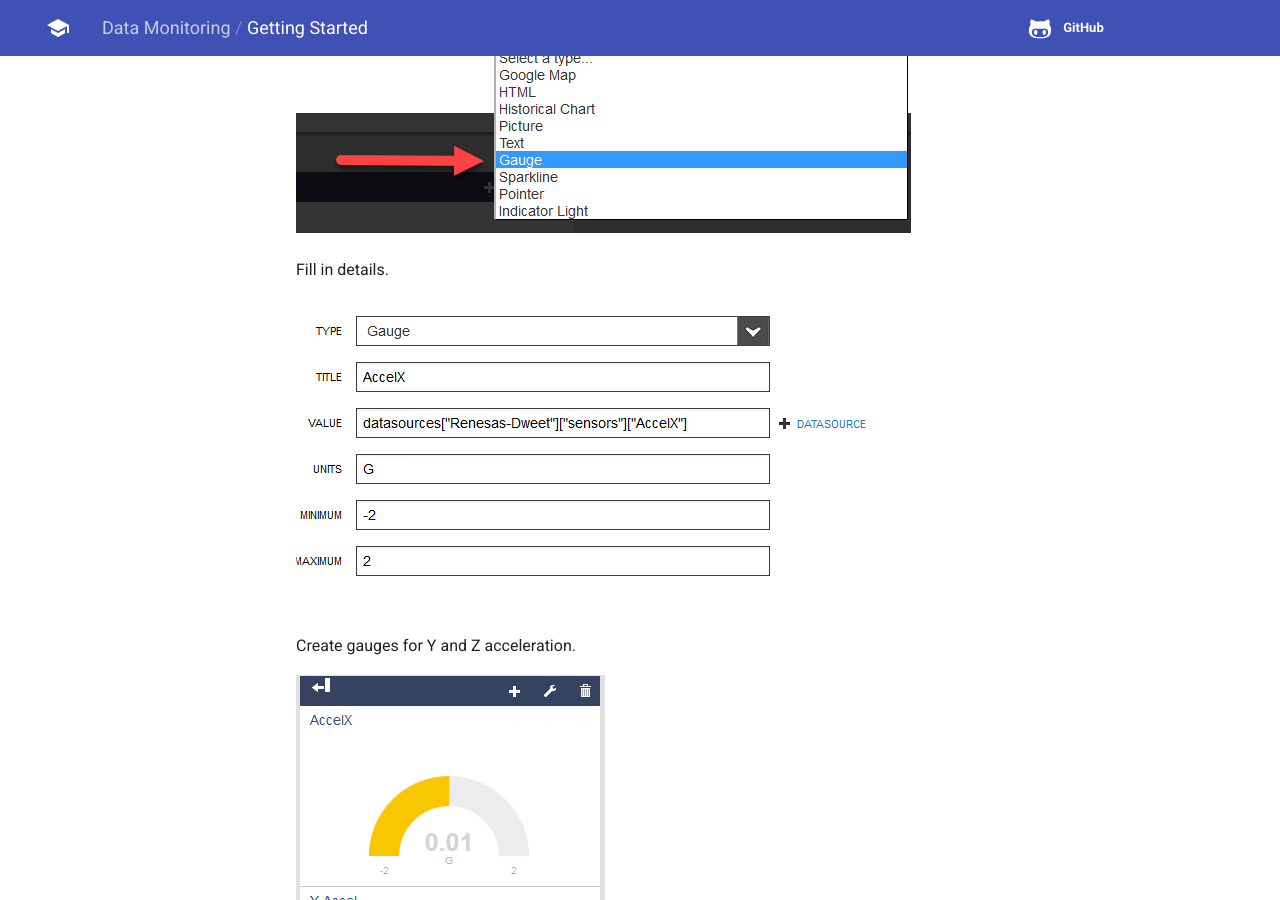
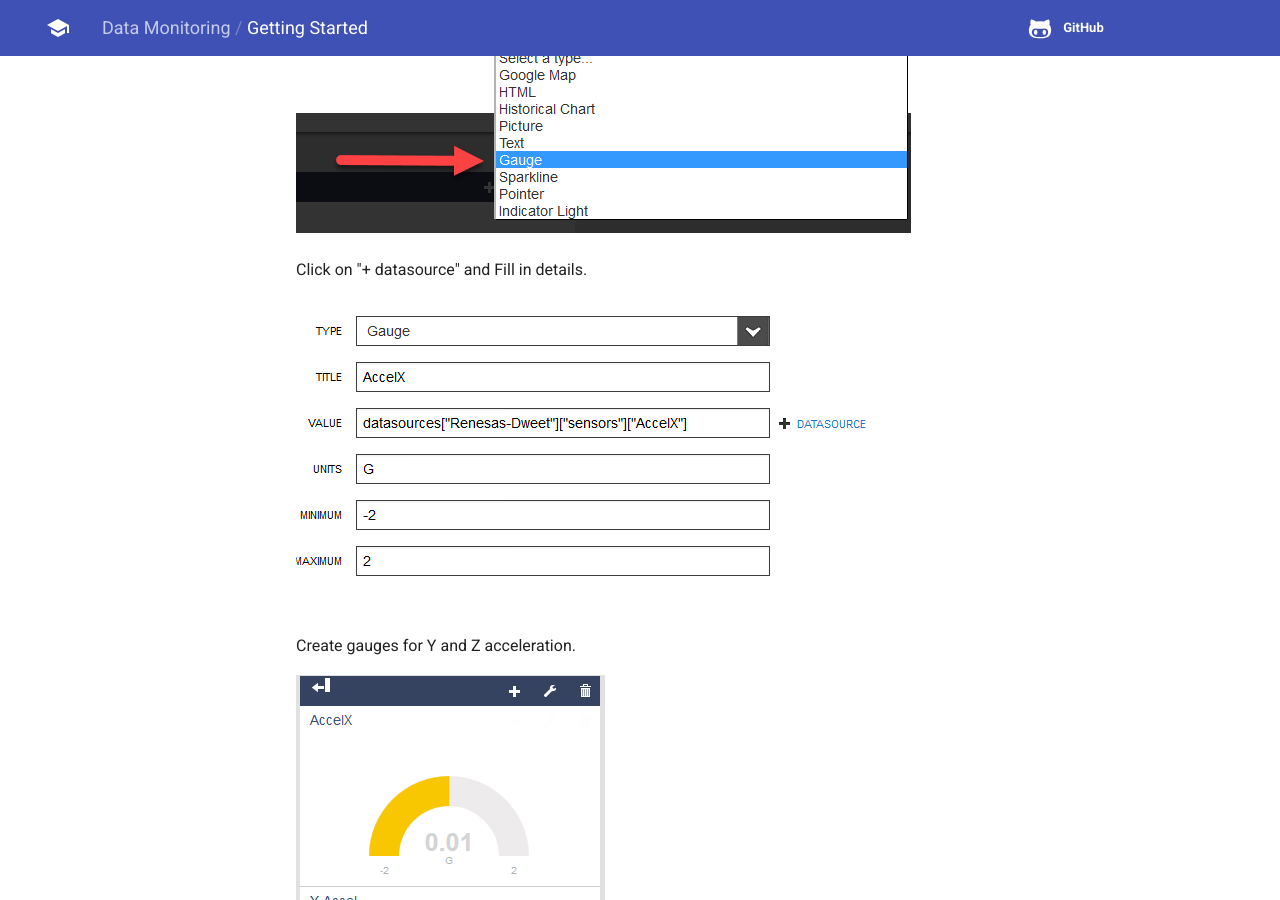
Before and after one commit to codetricity/s5d9-hacking, an MkDocs documentation site: the page built from docs/monitoring/starting.md, in a window 1280 px wide and 900 px high, scrolled down 8817 px. Built offline with MkDocs 1.6.1 and Material for MkDocs 9.7.7, drawn with Linux system fonts in a browser that asks for light colours; old or Windows-style settings are respelled for this version of MkDocs.

Commit message:
Adding some details

```diff
--- a/docs/monitoring/starting.md
+++ b/docs/monitoring/starting.md
@@ -134,7 +134,7 @@ Select gauge.
 
 ![](img/freeboard/gauge-widget.png)
 
-Fill in details.
+Click on "+ datasource" and Fill in details.
 
 ![](img/freeboard/source-details.png)
 
```
